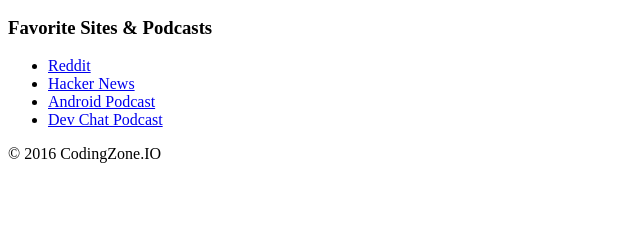
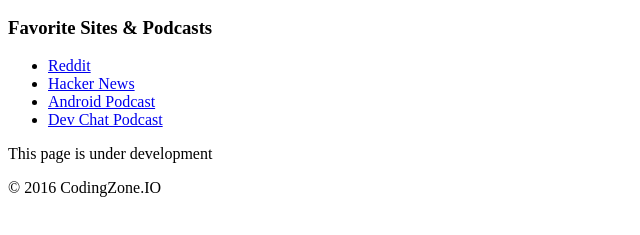
Before and after one commit to ShaneRepo/WebsiteJavaScript, a plain HTML site: page html/about.html in a window 1280 px wide. Shown: the part 233-468 px from the top of the page, without its empty margins (0-640 px from the left). Drawn offline with Linux system fonts and the light colour scheme.

Commit message:
added placeholder to main

```diff
--- a/html/about.html
+++ b/html/about.html
@@ -42,7 +42,7 @@
 </aside>
 <!--start of main page content-->
 <main>
-
+    <p>This page is under development</p>
 </main>
 <!--page footer-->
 <footer>
```
Also changed, not shown: html/blog.html (+1 -1 lines), html/contact.html (+1 -1 lines), html/index.html (+1 -1 lines).
